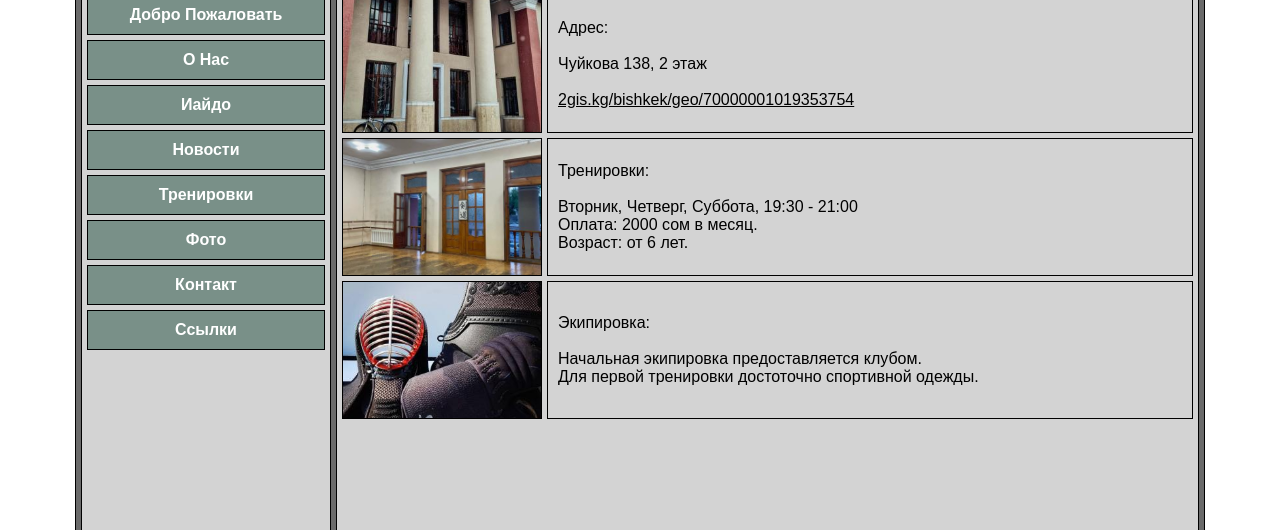
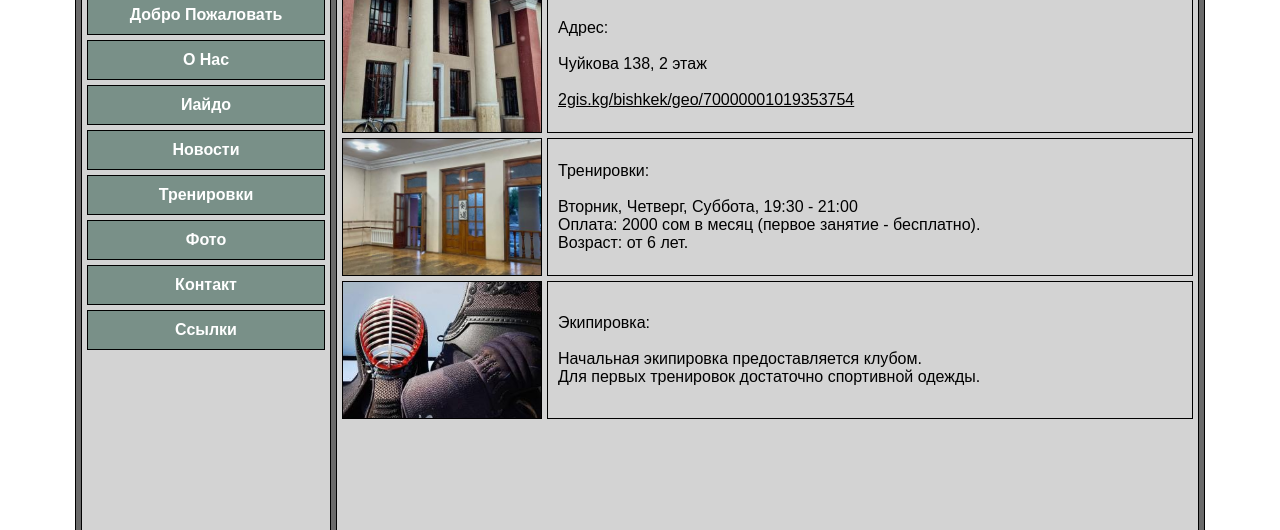
Before and after one commit to kendo-kg/kendo-kg.github.io, a plain HTML site: page training.html in a window 1280 px wide. Shown: the part 270-800 px from the top of the page. Drawn offline with Linux system fonts and the light colour scheme.

Commit message:
Add files via upload

```diff
--- a/training.html
+++ b/training.html
@@ -64,7 +64,7 @@
 						Тренировки:<br>
 						<br>
 						Вторник, Четверг, Суббота, 19:30 - 21:00<br>
-						Оплата: 2000 сом в месяц.<br>
+						Оплата: 2000 сом в месяц (первое занятие - бесплатно).<br>
 						Возраст: от 6 лет.
 						</p>
 					</div>
@@ -77,7 +77,7 @@
 						Экипировка:<br>
 						<br>
 						Начальная экипировка предоставляется клубом.<br>
-						Для первой тренировки достоточно спортивной одежды.
+						Для первых тренировок достаточно спортивной одежды.
 						</p>
 					</div>
 				</div>
```
